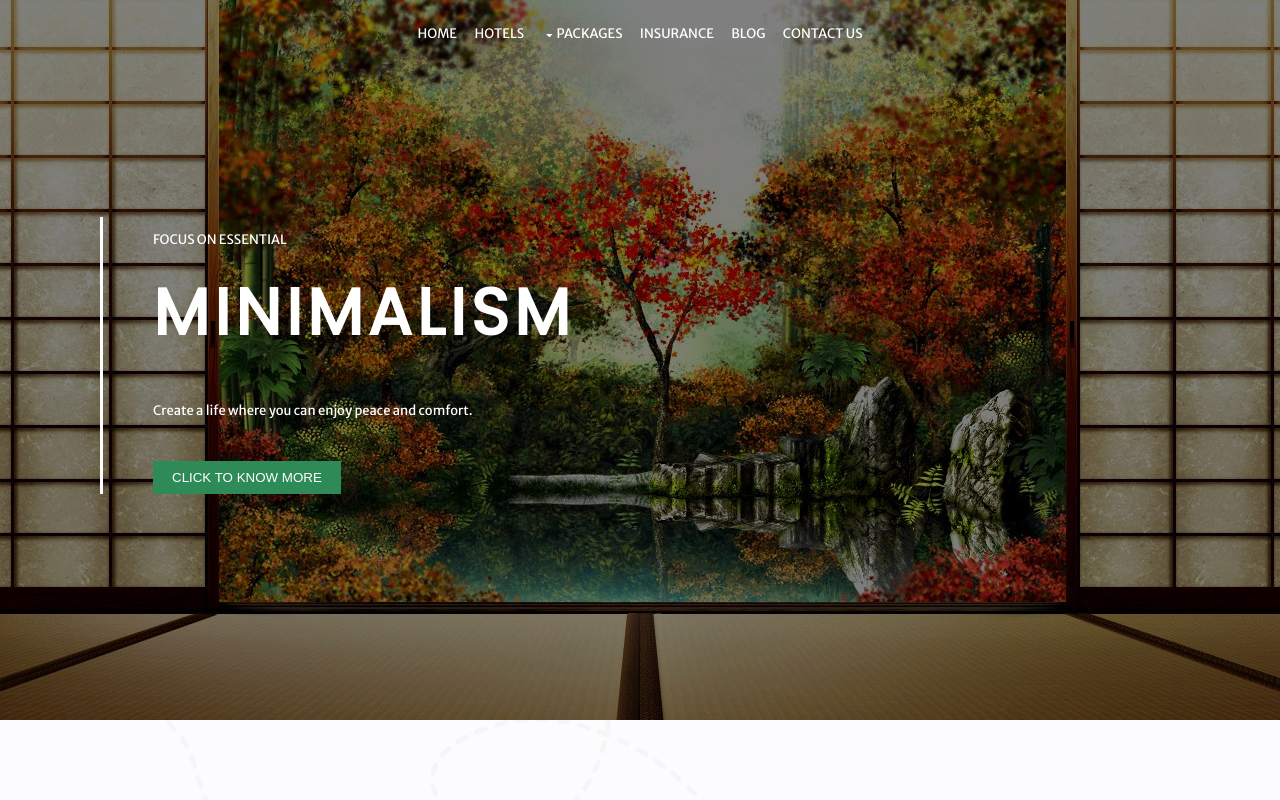
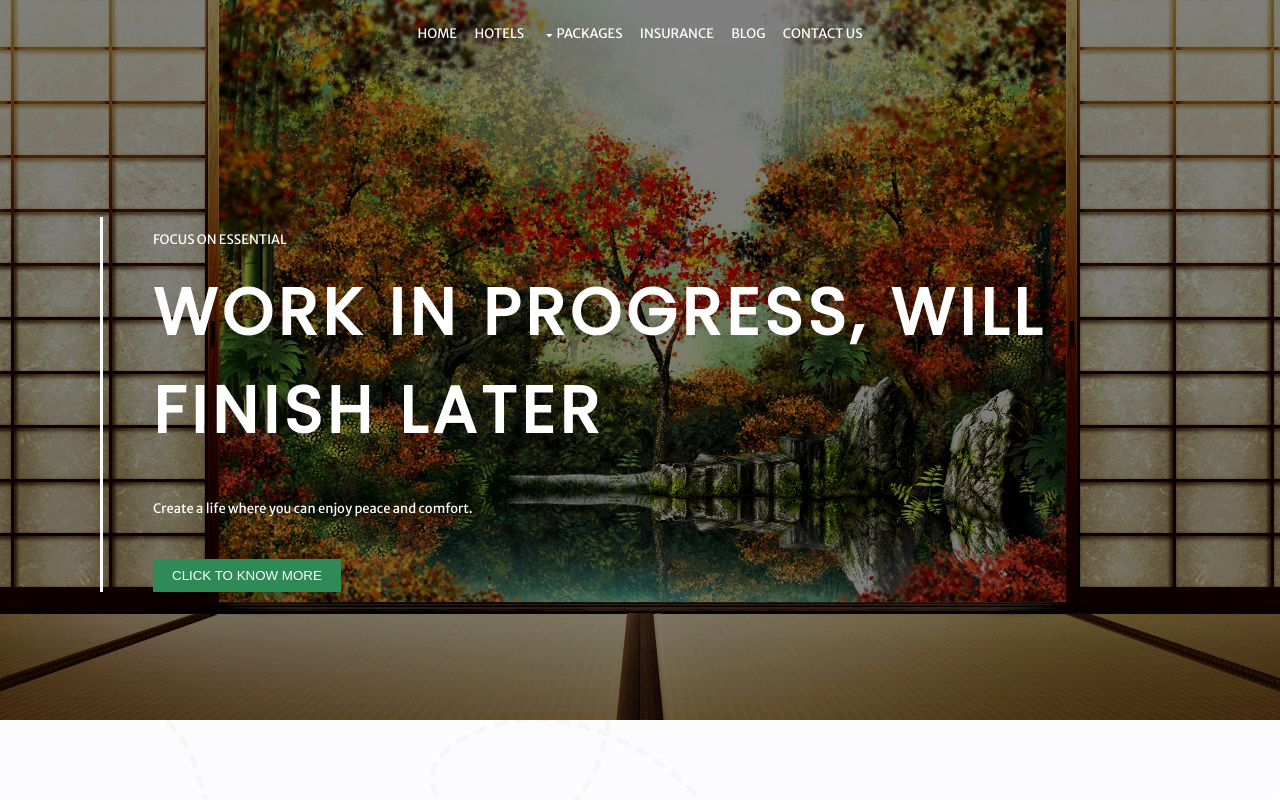
Before and after one commit to alhajiry/personal-website-hacktiv8, a plain HTML site: page index.html in a window 1280 px wide. Shown: the top 800 px of the page. Drawn offline with Linux system fonts and the light colour scheme.

Commit message:
minor changes

```diff
--- a/index.html
+++ b/index.html
@@ -68,7 +68,7 @@
             <div id="banner-text" class="d-flex-c text-left">
                 <article>
                     <p class="my-1 text-uppercase font-xs">Focus on Essential</p>
-                    <h1 class="heading text-left text-uppercase text-bold font-x3 my-1">Minimalism</h1>
+                    <h1 class="heading text-left text-uppercase text-bold font-x3 my-1">Work In Progress, will finish later</h1>
                     <p class="my-3 font-xs">Create a life where you can enjoy peace and comfort. </p>
                     <footer><button class="btn" href="#">Click To Know More</button></footer>
                 </article>
```
